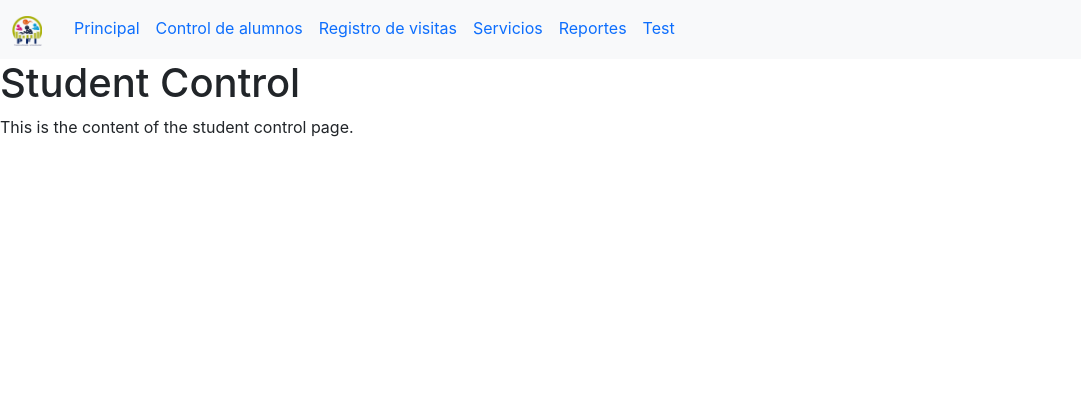
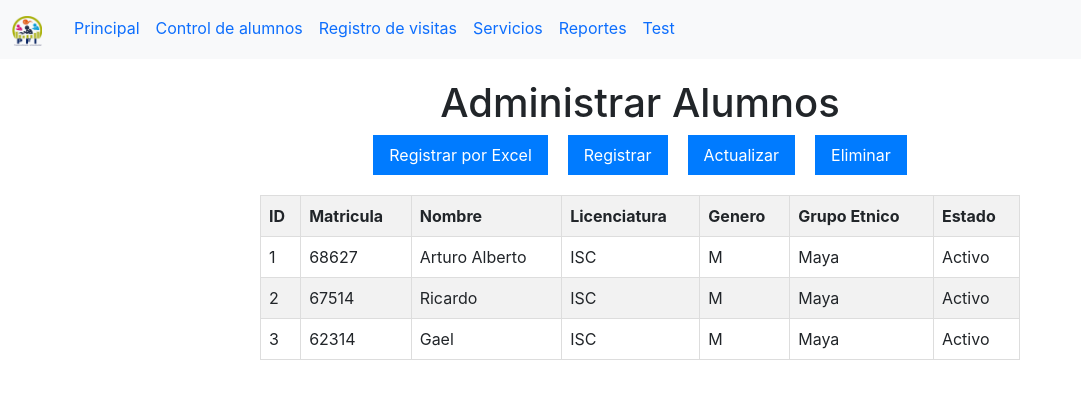
Before and after one commit to ricardoMogas/pfi-management-frontend, a React (Vite) app: page /StudentControl in a window 1280 px wide. Shown: the top 398 px of the page, without its empty margins (0-1081 px from the left). Built offline with nearby package versions, Linux system fonts and the light colour scheme.

Commit message:
StudenControl se actualizo

```diff
--- a/src/pages/StudentControl.jsx
+++ b/src/pages/StudentControl.jsx
@@ -1,10 +1,118 @@
-import React from 'react';
+import React, { useState } from 'react';
 
 export default function StudentControl() {
+    const [alumnos, setAlumnos] = useState([
+        { id: 1, nombre: 'Arturo Alberto', matricula: '68627', lic:'ISC', Genero:'M', GroT:'Maya', Estado:'Activo' },
+        { id: 2, nombre: 'Ricardo', matricula: '67514', lic:'ISC', Genero:'M', GroT:'Maya', Estado:'Activo' },
+        { id: 3, nombre: 'Gael', matricula: '62314', lic:'ISC', Genero:'M', GroT:'Maya', Estado:'Activo' },
+    ]);
+
+    const handleEliminarAlumno = (id) => {
+        const nuevosAlumnos = alumnos.filter(alumno => alumno.id !== id);
+        setAlumnos(nuevosAlumnos);
+    };
+
+    const handleActualizarAlumno = (id, nuevoNombre, nuevaMatricula) => {
+        const nuevosAlumnos = alumnos.map(alumno => {
+            if (alumno.id === id) {
+                return { ...alumno, nombre: nuevoNombre, matricula: nuevaMatricula };
+            }
+            return alumno;
+        });
+        setAlumnos(nuevosAlumnos);
+    };
+
+    const handleRegistrarPorExcel = () => {
+        // Lógica para registrar alumnos por Excel
+        console.log('Registrando alumnos por Excel...');
+    };
+
+    const handleRegistrarAlumno = () => {
+        // Lógica para registrar un nuevo alumno
+        console.log('Registrando un nuevo alumno...');
+    };
+
     return (
-        <>
-            <h1>Student Control</h1>
-            <p>This is the content of the student control page.</p>
-        </>
+        <div className="container">
+            <h1 style={{textAlign: 'center'}}>Administrar Alumnos</h1>
+            <div className="button-container">
+                <button onClick={handleRegistrarPorExcel}>Registrar por Excel</button>
+                <button onClick={handleRegistrarAlumno}>Registrar</button>
+                <button onClick={() => alert('Función de actualización en desarrollo...')}>Actualizar</button>
+                <button onClick={() => alert('Función de eliminación en desarrollo...')}>Eliminar</button>
+            </div>
+            <div className="table-container">
+                <table>
+                    <thead>
+                        <tr>
+                            <th>ID</th>
+                            <th>Matricula</th>
+                            <th>Nombre</th>
+                            <th>Licenciatura</th>
+                            <th>Genero</th>
+                            <th>Grupo Etnico</th>
+                            <th>Estado</th>
+                        </tr>
+                    </thead>
+                    <tbody>
+                        {alumnos.map((alumno) => (
+                            <tr key={alumno.id}>
+                                <td>{alumno.id}</td>
+                                <td>{alumno.matricula}</td>
+                                <td>{alumno.nombre}</td>
+                                <td>{alumno.lic}</td>
+                                <td>{alumno.Genero}</td>
+                                <td>{alumno.GroT}</td>
+                                <td>{alumno.Estado}</td>
+                            </tr>
+                        ))}
+                    </tbody>
+                </table>
+            </div>
+            <style>
+                {`
+                    .container {
+                        max-width: 800px;
+                        margin: auto;
+                        padding: 20px;
+                    }
+                    table {
+                        width: 100%;
+                        border-collapse: collapse;
+                        margin-top: 20px;
+                    }
+                    th, td {
+                        border: 1px solid #ddd;
+                        padding: 8px;
+                        text-align: left;
+                    }
+                    th {
+                        background-color: #f2f2f2;
+                    }
+                    tr:nth-child(even) {
+                        background-color: #f2f2f2;
+                    }
+                    tr:hover {
+                        background-color: #ddd;
+                    }
+                    .button-container {
+                        margin-bottom: 20px;
+                        text-align: center;
+                    }
+                    .button-container button {
+                        margin: 0 10px;
+                        padding: 8px 16px;
+                        font-size: 16px;
+                        background-color: #007bff;
+                        color: #fff;
+                        border: none;
+                        cursor: pointer;
+                    }
+                    .button-container button:hover {
+                        background-color: #0056b3;
+                    }
+                `}
+            </style>
+        </div>
     );
-};
+}
```
